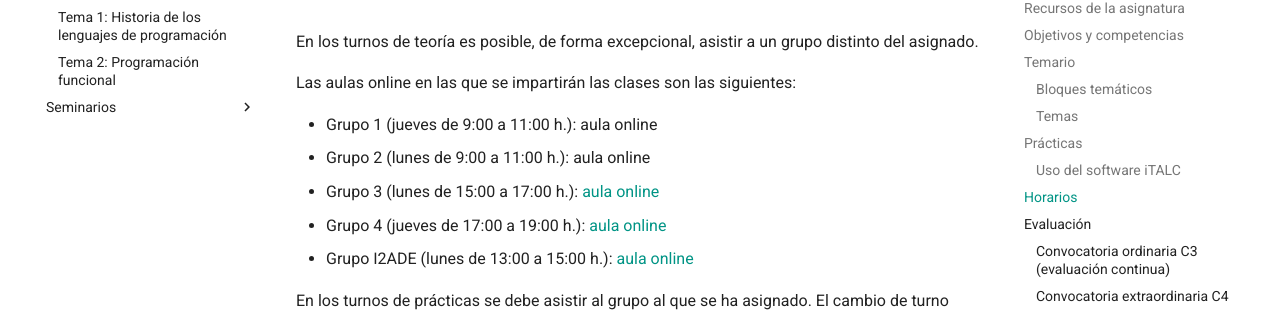
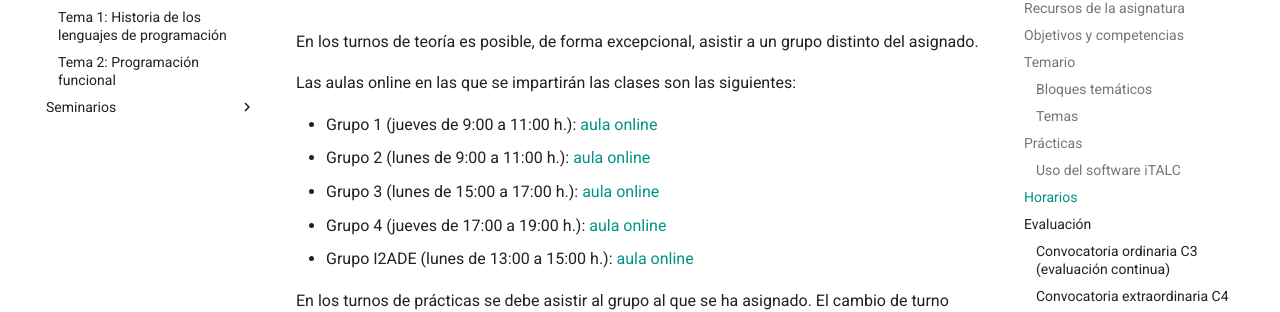
Before and after one commit to domingogallardo/apuntes-lpp, an MkDocs documentation site: the page built from docs/teoria/tema00-descripcion-asignatura/tema00-descripcion-asignatura.md, in a window 1280 px wide and 900 px high, scrolled down 5108 px. Shown: the part 145-457 px from the top of the window. Built offline with MkDocs 1.6.1 and Material for MkDocs 9.7.7, drawn with Linux system fonts in a browser that asks for light colours; part of the change alters nothing that is shown.

```diff
--- a/docs/teoria/tema00-descripcion-asignatura/tema00-descripcion-asignatura.md
+++ b/docs/teoria/tema00-descripcion-asignatura/tema00-descripcion-asignatura.md
@@ -193,11 +193,11 @@ grupo distinto del asignado.
 Las aulas online en las que se impartirán las clases son las
 siguientes:
 
-- Grupo 1 (jueves de 9:00 a 11:00 h.): aula online
-- Grupo 2 (lunes de 9:00 a 11:00 h.): aula online
-- Grupo 3 (lunes de 15:00 a 17:00 h.): [aula online](https://big9.cpd.ua.es/html5client/join?sessionToken=7zbgqjpzohyrelgs)
-- Grupo 4 (jueves de 17:00 a 19:00 h.): [aula online](https://big26.cpd.ua.es/html5client/join?sessionToken=jrmsacwwwzyebkxq)
-- Grupo I2ADE (lunes de 13:00 a 15:00 h.): [aula online](https://big22.cpd.ua.es/html5client/join?sessionToken=gt5kumg2lyo8yjyd)
+- Grupo 1 (jueves de 9:00 a 11:00 h.): [aula online](https://cvnet.cpd.ua.es/Docenciadual/AulaVirtual?eje=382&vac=113472&gac=331683&ts=1611139908)
+- Grupo 2 (lunes de 9:00 a 11:00 h.): [aula online](https://cvnet.cpd.ua.es/Docenciadual/AulaVirtual?eje=382&vac=113472&gac=331684&ts=1611139908)
+- Grupo 3 (lunes de 15:00 a 17:00 h.): [aula online](https://cvnet.cpd.ua.es/Docenciadual/AulaVirtual?eje=382&vac=113472&gac=331685&ts=1611141615)
+- Grupo 4 (jueves de 17:00 a 19:00 h.): [aula online](https://cvnet.cpd.ua.es/Docenciadual/AulaVirtual?eje=382&vac=113472&gac=331686&ts=1611141615)
+- Grupo I2ADE (lunes de 13:00 a 15:00 h.): [aula online](https://cvnet.cpd.ua.es/Docenciadual/AulaVirtual?eje=382&vac=113472&gac=1221840&ts=1611141615)
 
 En los turnos de prácticas se debe asistir al grupo al que se ha
 asignado. El cambio de turno deberá solicitarse en la Secretaría de la EPS.
```
